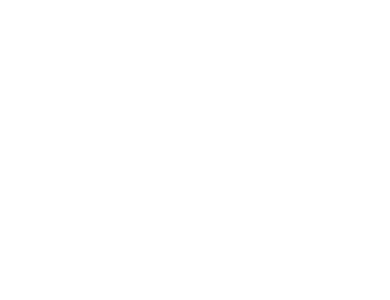
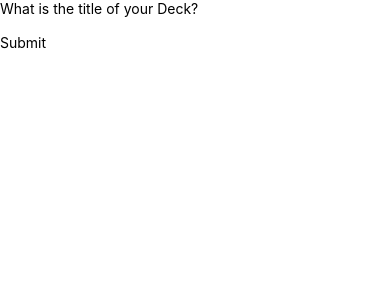
Before and after one commit to quickrworld/MobileFlashcards, a React Native app: screen / in a window 390 px wide. Shown: the top 300 px of the page. Built offline with nearby package versions, Linux system fonts and the light colour scheme.

Commit message:
dispatch addDeck action

```diff
--- a/App.js
+++ b/App.js
@@ -7,13 +7,13 @@
 
 export default class App extends React.Component {
   render() {
-    <Provider store={createStore(reducer)}>
-      <View>
-        return (
+    return (
+      <Provider store={createStore(reducer)}>
+        <View>
           <AddDeck/>
-        )
-      </View>
-    </Provider>
+        </View>
+      </Provider>
+    )
   }
 }
 
--- a/components/AddDeck.js
+++ b/components/AddDeck.js
@@ -6,6 +6,8 @@
   TouchableOpacity
 } from 'react-native'
 import { submitDeck } from '../utils/api'
+import { connect } from 'react-redux'
+import { addDeck } from '../actions'
 
 function SubmitBtn ({ onPress }) {
   return (
@@ -15,7 +17,7 @@
     </TouchableOpacity>
   )
 }
-export default class AddDeck extends Component {
+class AddDeck extends Component {
   state = {
     title: '',
     questions: []
@@ -28,6 +30,10 @@
 
     if (title && title.trim().length > 0) {
       // Update Redux
+      this.props.dispatch(addDeck({
+        title,
+        questions
+      }))
 
       this.setState({title: ''})
 
@@ -53,3 +59,5 @@
     )
   }
 }
+
+export default connect()(AddDeck)
```
